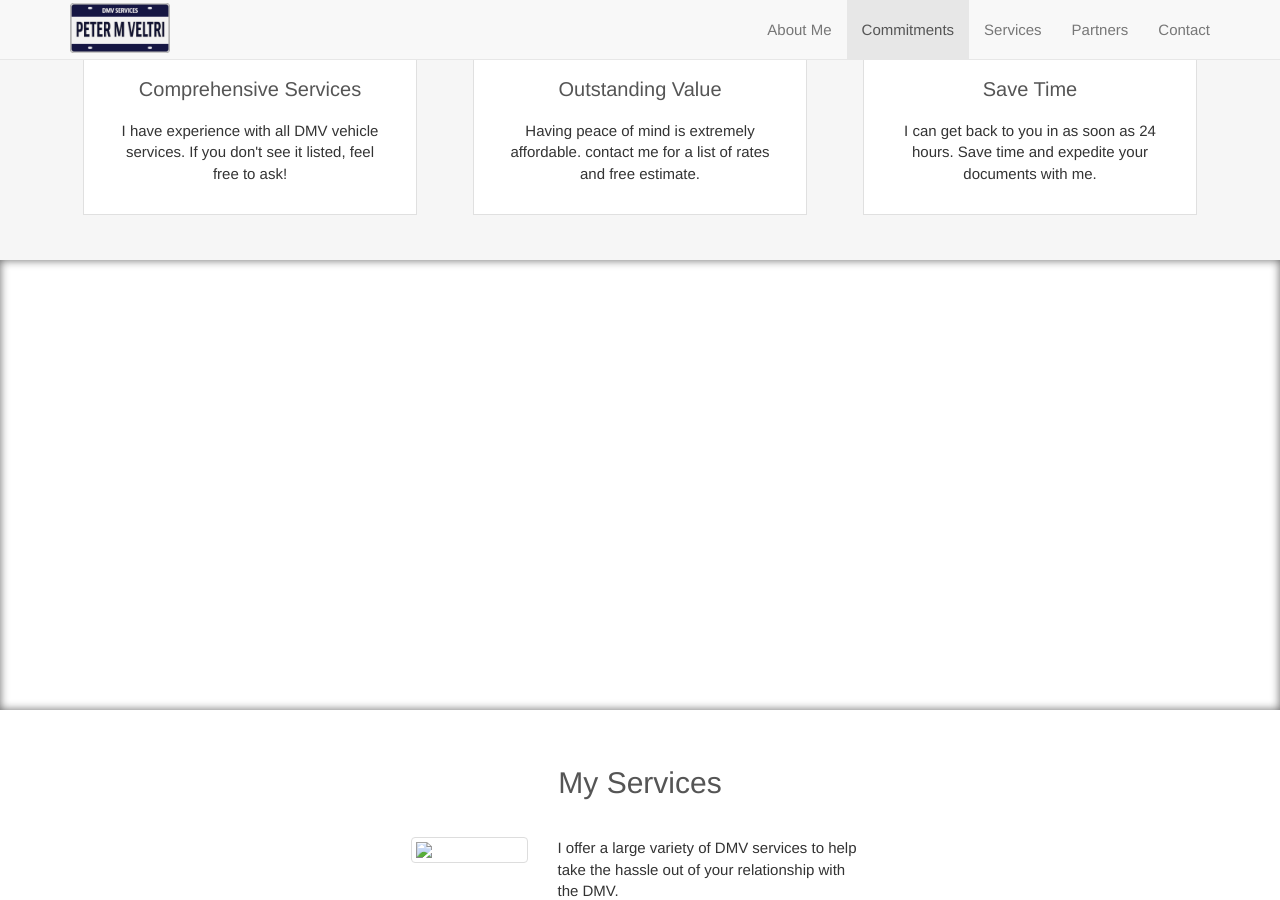
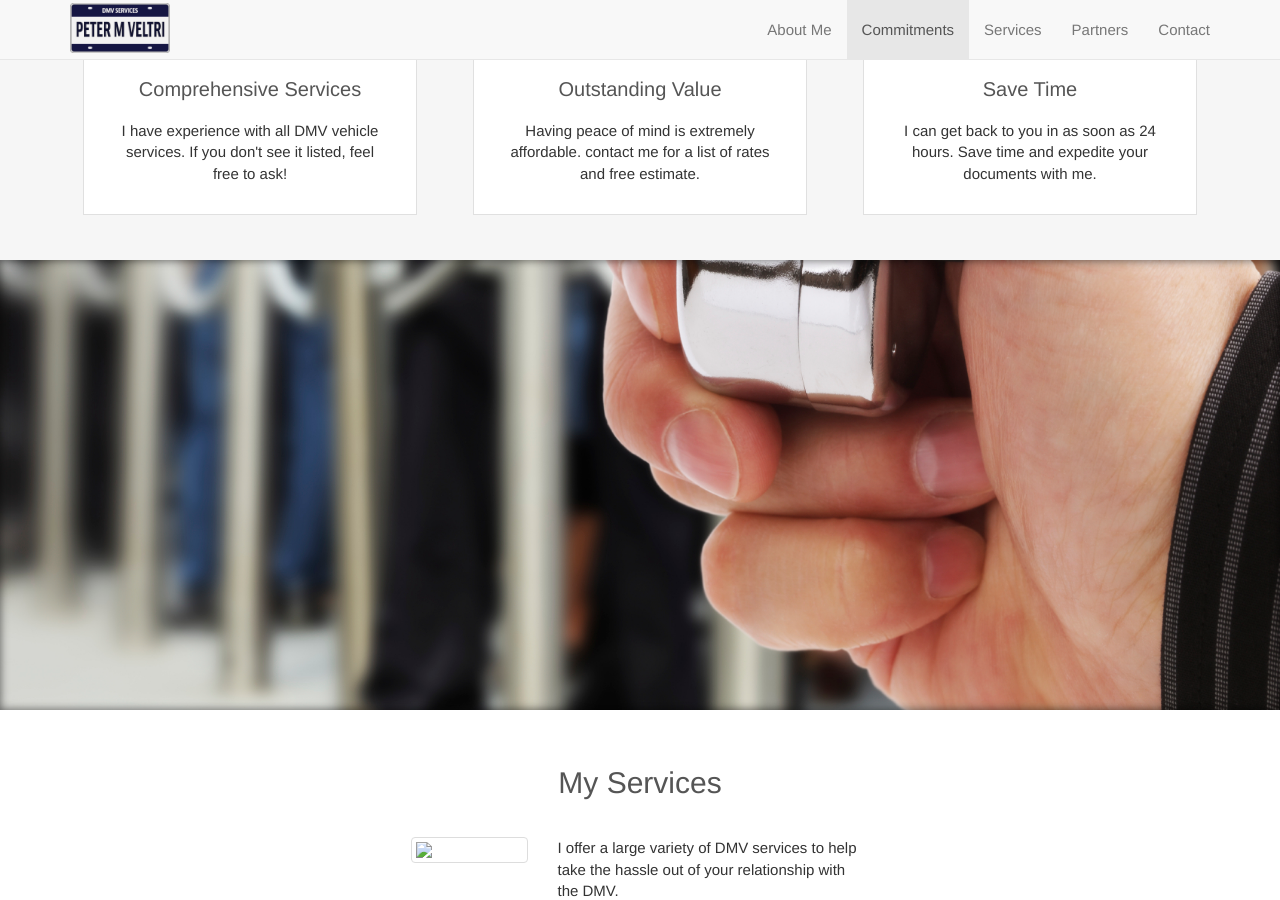
Before and after one commit to 91ferns/peterveltri, a Jekyll site: the page built from index.html, in a window 1280 px wide and 900 px high, scrolled down 1281 px. Built offline with Jekyll 4.4.1, drawn with Linux system fonts in a browser that asks for light colours; nearby versions of some CDN libraries.

Commit message:
Added two background source imagery

```diff
--- a/css/main.scss
+++ b/css/main.scss
@@ -350,3 +350,11 @@ p, li {
 .center {
   text-align: center;
 }
+
+#lines {
+  background-image: url('../img/backgrounds/lines.jpg');
+}
+
+#sunset {
+  background-image: url('../img/backgrounds/eric-sunset.jpg');
+}
--- a/index.html
+++ b/index.html
@@ -103,7 +103,7 @@ title: Peter Veltri | Drive Confident - Rest Assured
 
   </section> <!-- #asides -->
 
-  <div class="background">
+  <div class="background" id="lines">
 
   </div>
 
@@ -179,7 +179,7 @@ title: Peter Veltri | Drive Confident - Rest Assured
 
   </section>
 
-  <div class="background">
+  <div class="background" id="sunset">
 
   </div>
 
```
Also changed, not shown: img/backgrounds/eric-sunset.jpg (added), img/backgrounds/lines.jpg (added).
